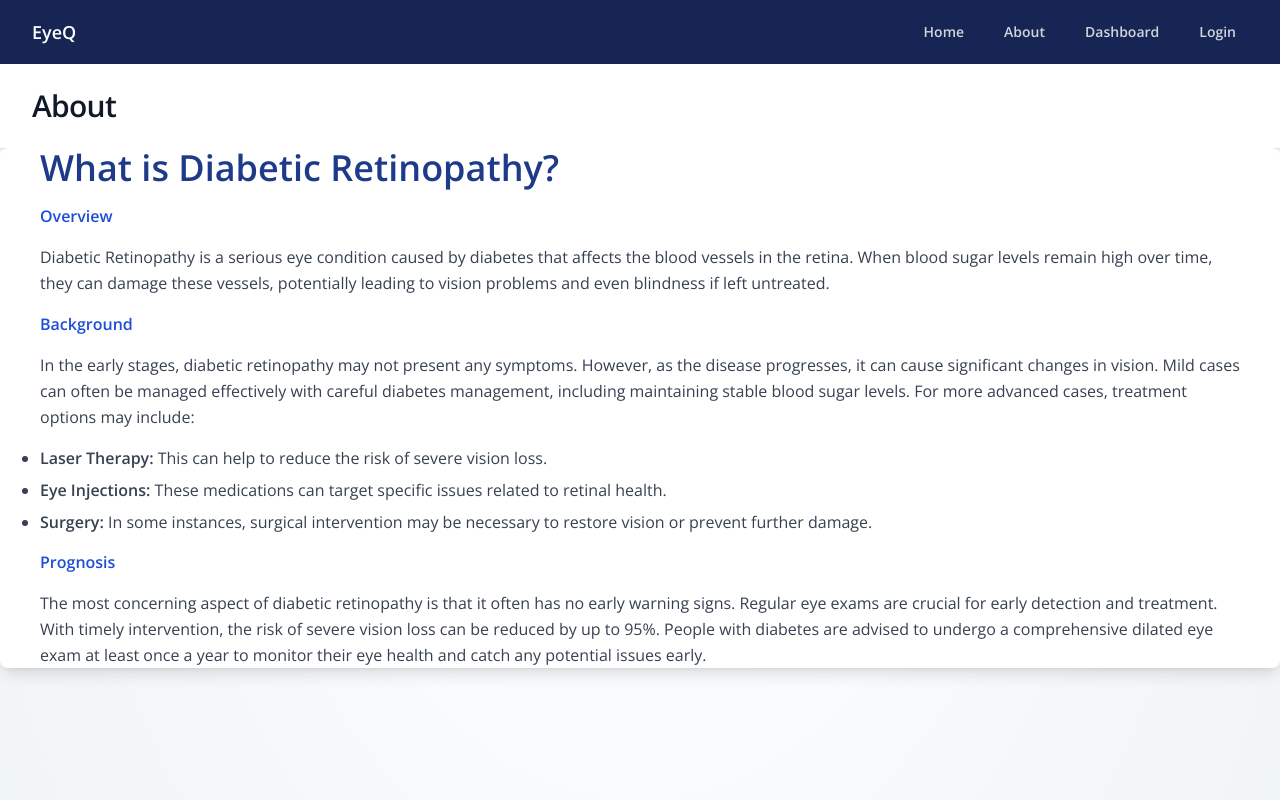
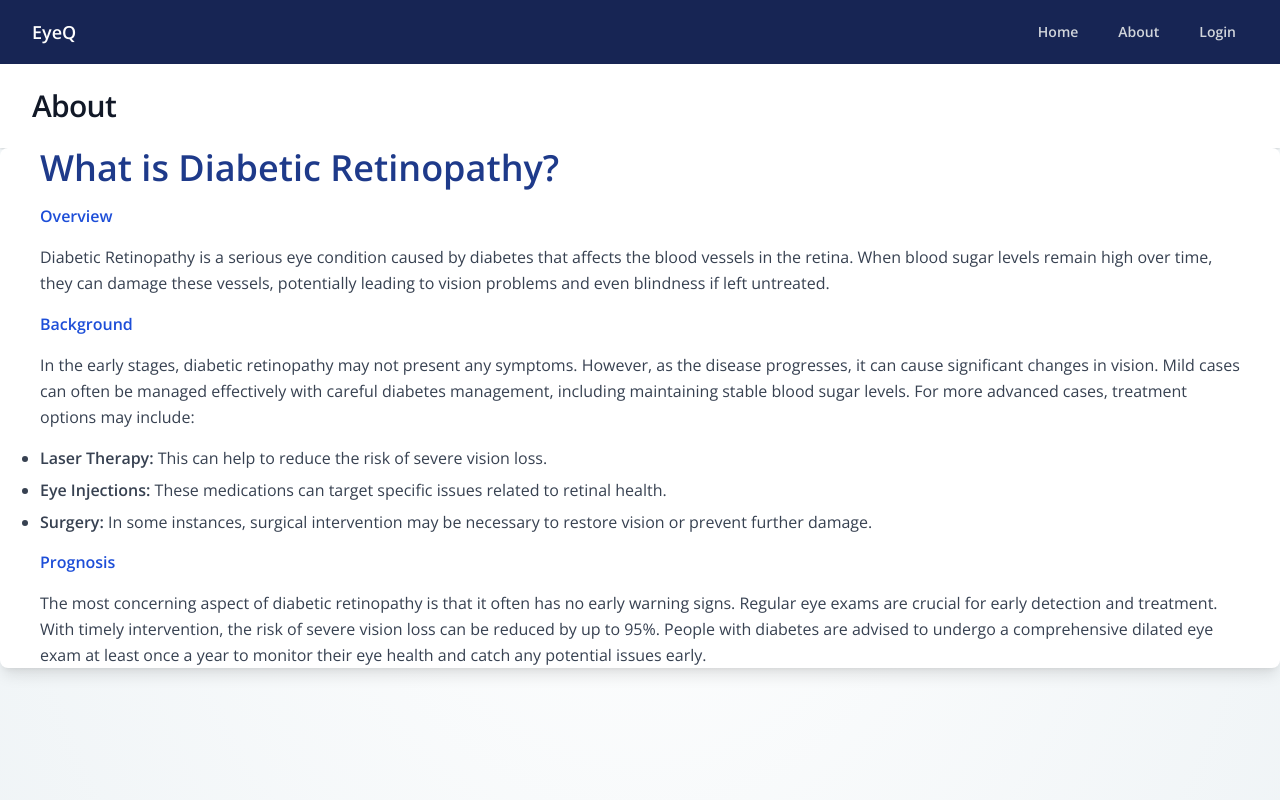
Before and after one commit to NeffCodes/retinopathy-risk-assessment-tool, a Django app: page /about/ in a window 1280 px wide. Run offline with Django 5.2, Linux system fonts and the light colour scheme.

Commit message:
Conditionally Render "Dashboard" Link for Authenticated Users only. Wrapped "Dashboard" link in an auth check using {% if user.is_authenticated %}.

```diff
--- a/rrat/templates/layout.html
+++ b/rrat/templates/layout.html
@@ -34,13 +34,12 @@
              class="rounded-md px-3 py-2 text-sm font-semibold text-gray-300 hover:bg-blue-800/55 hover:text-white">
             About
           </a>
-          <a href="{% url 'patients:list' %}"
-             class="rounded-md px-3 py-2 text-sm font-semibold text-gray-300 hover:bg-blue-800/55 hover:text-white">
+          {% if user.is_authenticated %}
+            <a href="{% url 'patients:list' %}"
+              class="rounded-md px-3 py-2 text-sm font-semibold text-gray-300 hover:bg-blue-800/55 hover:text-white">
             Dashboard
           </a>
-          {% if user.is_authenticated %}
-          <span class="text-white mr-4">Welcome,<strong> {{ user.username|capfirst }}!</strong>
-          </span>
+          <span class="text-white mr-4">Welcome,<strong> {{ user.username|capfirst }}!</strong></span>
           <a href="{% url 'users:logout' %}"
              class="rounded-md px-3 py-2 text-sm font-semibold text-gray-300 hover:bg-blue-800/55 hover:text-white">
             Logout
```
